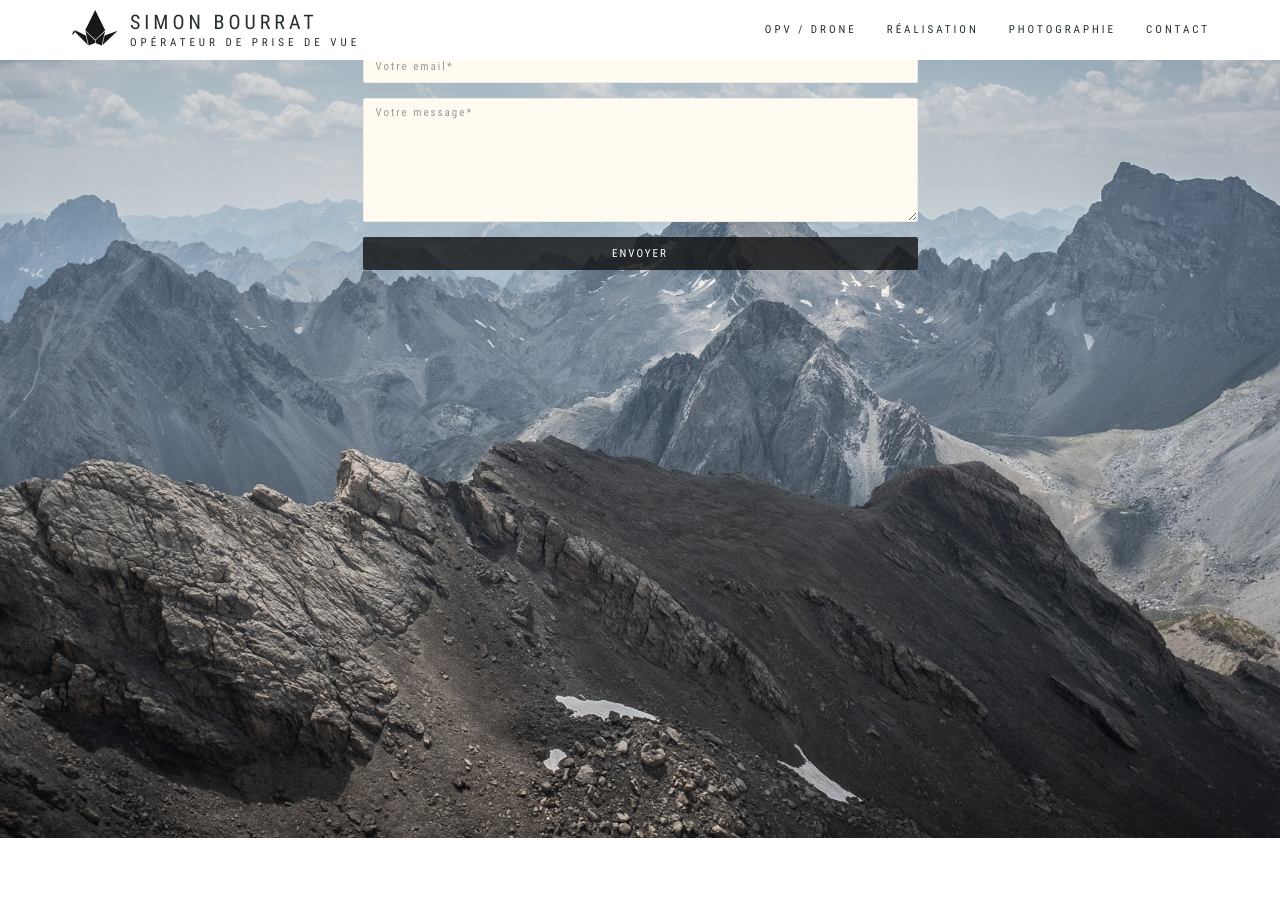
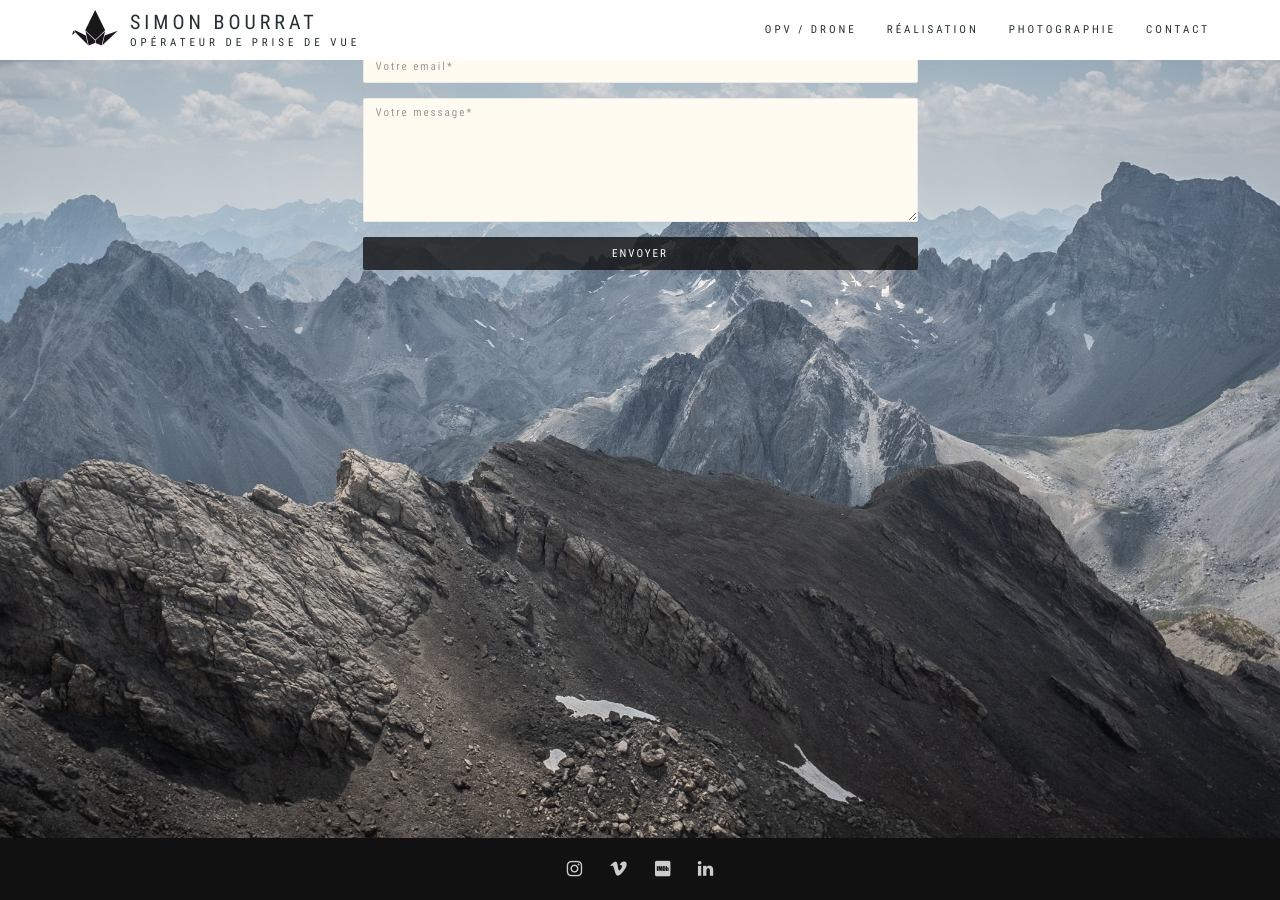
Before and after one commit to simonbourrat/site, a Jekyll site: the page built from contact.html, in a window 1280 px wide and 900 px high, scrolled down 262 px. Built offline with Jekyll 4.4.1, drawn with Linux system fonts in a browser that asks for light colours; some web fonts are replaced; before the commit the page ends 1100 px from its top, so only the background shows below that.

Commit message:
feat: add social media links footer with Instagram, Vimeo, IMDB, LinkedIn
Add social link data to contact.yml and create a footer section in
base.html that renders icon links using Font Awesome. The footer is
hidden on the homepage via the existing hidefooter front matter flag.

Closes #7

```diff
--- a/_layouts/base.html
+++ b/_layouts/base.html
@@ -44,6 +44,23 @@
     {% endunless %}
     {{content}}
 </main>
+{% unless page.hidefooter == true %}
+<footer class="footer">
+    <div class="container">
+        <div class="row">
+            <div class="col-sm-12 text-center">
+                <div class="social-links">
+                    {% for link in site.data.contact.social %}
+                    <a href="{{ link.url }}" target="_blank" rel="noopener noreferrer" title="{{ link.name }}">
+                        <i class="fa {{ link.icon }}"></i>
+                    </a>
+                    {% endfor %}
+                </div>
+            </div>
+        </div>
+    </div>
+</footer>
+{% endunless %}
 {% include javascript.html %}
 <script>
     (function(i,s,o,g,r,a,m){i['GoogleAnalyticsObject']=r;i[r]=i[r]||function(){
--- a/_sass/_footer.scss
+++ b/_sass/_footer.scss
@@ -1,5 +1,22 @@
 .footer {
-	padding: 10px 0;
+	padding: 15px 0;
+	background-color: #111111;
+
+	.social-links {
+		text-align: center;
+
+		a {
+			display: inline-block;
+			padding: 0 12px;
+			color: #cccccc;
+			font-size: 18px;
+			transition: color 0.3s ease;
+
+			&:hover, &:focus {
+				color: #ffffff;
+			}
+		}
+	}
 
 	.copyright {
 		margin: 0;
```
Also changed, not shown: _data/contact.yml (+14 -1 lines).
